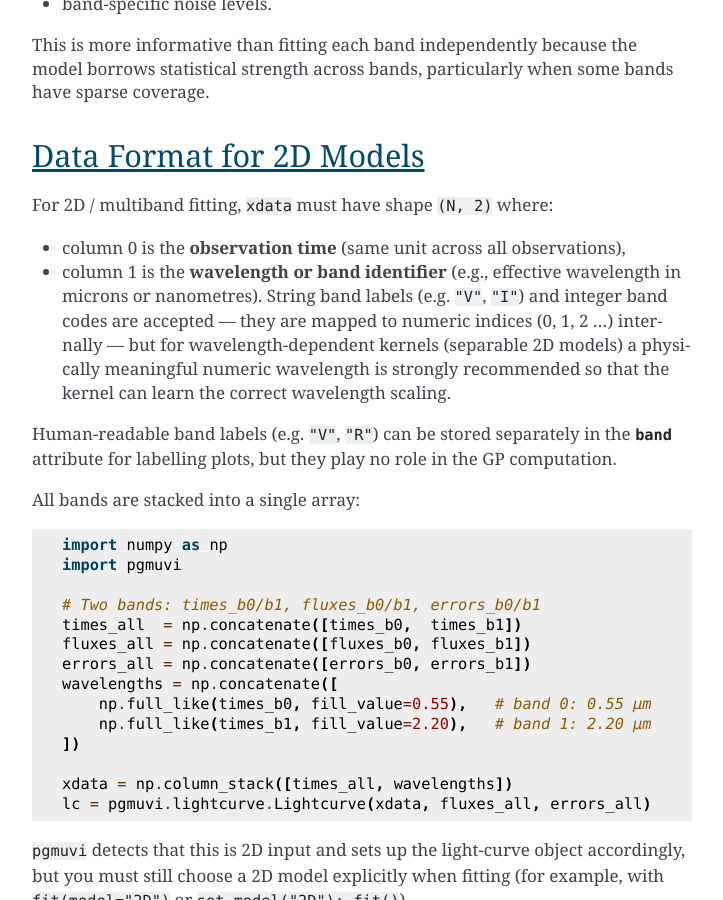
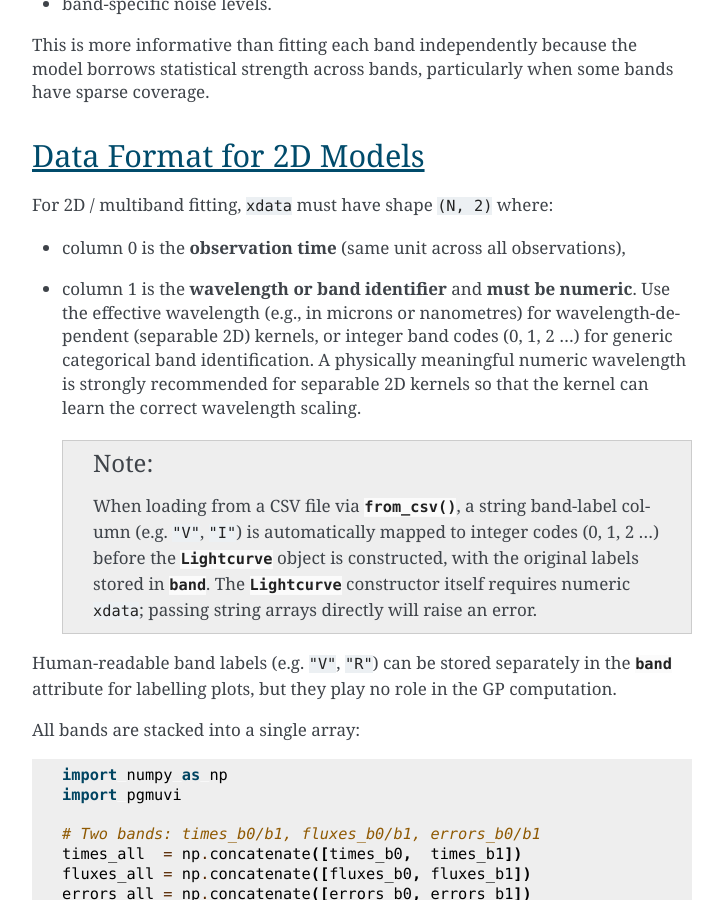
Before and after one commit to ICSM/pgmuvi, a Sphinx documentation site: the page built from docs/source/howto/multiband.rst, in a window 1280 px wide and 900 px high, scrolled down 642 px. Shown: the whole window, without its empty margins (388-1111 px from the left). Built offline with Sphinx 7.4.7, drawn with Linux system fonts in a browser that asks for light colours; pages that are not in the unit, such as notebooks, are missing from menus.

Commit message:
docs: fix multiband xdata numeric requirement; add nbsphinx execute:never to tutorial stubs
Agent-Logs-Url: https://github.com/ICSM/pgmuvi/sessions/ed907ac3-3423-4a81-8ccb-71802393618c

Co-authored-by: pscicluna <509178+pscicluna@users.noreply.github.com>

```diff
--- a/docs/source/howto/multiband.rst
+++ b/docs/source/howto/multiband.rst
@@ -28,12 +28,23 @@ Data Format for 2D Models
 For 2D / multiband fitting, ``xdata`` must have shape ``(N, 2)`` where:
 
 * column 0 is the **observation time** (same unit across all observations),
-* column 1 is the **wavelength or band identifier** (e.g., effective wavelength
-  in microns or nanometres).  String band labels (e.g. ``"V"``, ``"I"``) and
-  integer band codes are accepted — they are mapped to numeric indices
-  (0, 1, 2 …) internally — but for wavelength-dependent kernels (separable 2D
-  models) a physically meaningful numeric wavelength is strongly recommended so
-  that the kernel can learn the correct wavelength scaling.
+* column 1 is the **wavelength or band identifier** and **must be numeric**.
+  Use the effective wavelength (e.g., in microns or nanometres) for
+  wavelength-dependent (separable 2D) kernels, or integer band codes
+  (0, 1, 2 …) for generic categorical band identification.
+  A physically meaningful numeric wavelength is strongly recommended for
+  separable 2D kernels so that the kernel can learn the correct wavelength
+  scaling.
+
+  .. note::
+
+     When loading from a CSV file via :meth:`~pgmuvi.lightcurve.Lightcurve.from_csv`,
+     a string band-label column (e.g. ``"V"``, ``"I"``) is automatically mapped to
+     integer codes (0, 1, 2 …) before the :class:`~pgmuvi.lightcurve.Lightcurve`
+     object is constructed, with the original labels stored in
+     :attr:`~pgmuvi.lightcurve.Lightcurve.band`.  The
+     :class:`~pgmuvi.lightcurve.Lightcurve` constructor itself requires numeric
+     ``xdata``; passing string arrays directly will raise an error.
 
 Human-readable band labels (e.g. ``"V"``, ``"R"``) can be stored separately in
 the :attr:`~pgmuvi.lightcurve.Lightcurve.band` attribute for labelling plots,
```
Also changed, not shown: docs/source/notebooks/tutorial_model_selection.ipynb, docs/source/notebooks/tutorial_preprocessing.ipynb, docs/source/notebooks/tutorial_synthetic.ipynb.
